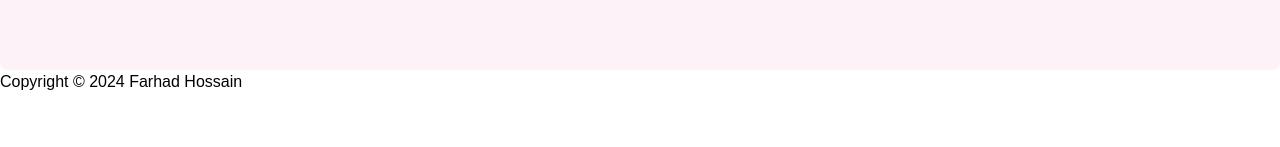
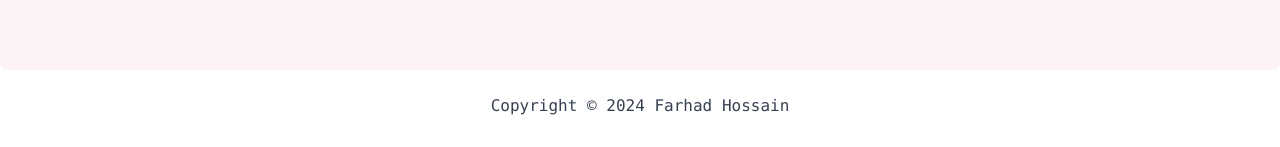
Before and after one commit to Md-FarhadHossain/visa-processing-frontend, a Next.js app: page / in a window 1280 px wide. Shown: the part 5381-5528 px from the top of the page. Built offline with nearby package versions, Linux system fonts and the light colour scheme.

Commit message:
footer added

```diff
--- a/app/HomePage.jsx
+++ b/app/HomePage.jsx
@@ -219,7 +219,7 @@ const HomePage = () => {
 
             </div>
             {/* Footer */}
-            <footer>
+            <footer className='text-center font-sm font-medium font-mono mt-6 text-gray-700'>
                 Copyright &copy; 2024 Farhad Hossain
             </footer>
 
--- a/app/globals.css
+++ b/app/globals.css
@@ -97,8 +97,3 @@ body {
     @apply bg-background text-foreground;
   }
 }
-
-
-/* #top_header {
-  font-family: "Noto Serif Bengali", serif;
-} */
```
